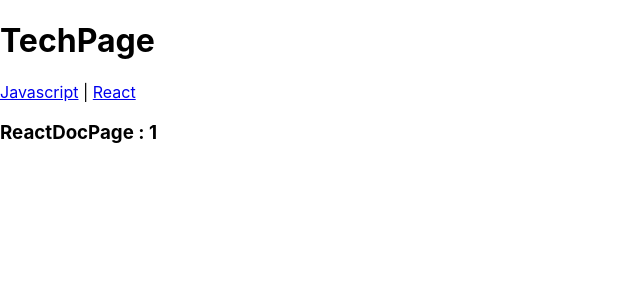
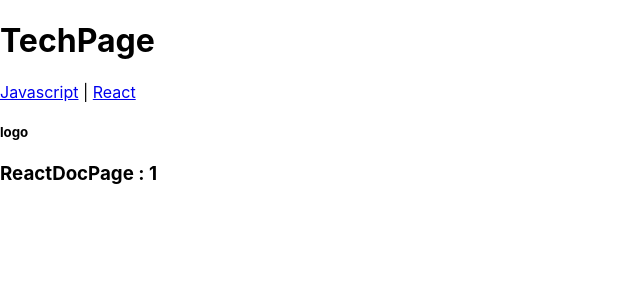
Before and after one commit to umsungjun/React-MyBlog, a React (Create React App) app: page /tech/react/1 in a window 1280 px wide. Shown: the top 300 px of the page, without its empty margins (0-640 px from the left). Built offline with nearby package versions, Linux system fonts and the light colour scheme.

Commit message:
Navigate

```diff
--- a/src/App.js
+++ b/src/App.js
@@ -13,9 +13,12 @@
   // root url : main page component
   // tech url : tech page component
   // blog url : blog page component
+
+
   return (
     <BrowserRouter>
       <Routes>
+
         <Route path={'/'} element={<MainPage />}></Route>
         <Route path={'tech'} element={<TechPage />}>
           <Route path='javascript' element={<JavascriptPage />} />
--- a/src/components/ReactDocPage.js
+++ b/src/components/ReactDocPage.js
@@ -1,12 +1,16 @@
 import React from 'react'
-import { useParams } from 'react-router-dom'
+import { useParams, useNavigate } from 'react-router-dom'
 
 export default function ReactDocPage() {
     const params = useParams()
-    console.log(params)
+    // console.log(params)
+    const navigate = useNavigate()
     return (
-        <div>
-            <h3>ReactDocPage : {params.docId}</h3>
-        </div>
+        <>
+            <h5 onClick={() => navigate('/')}>logo</h5>
+            <div>
+                <h3>ReactDocPage : {params.docId}</h3>
+            </div>
+        </>
     )
 }
```
